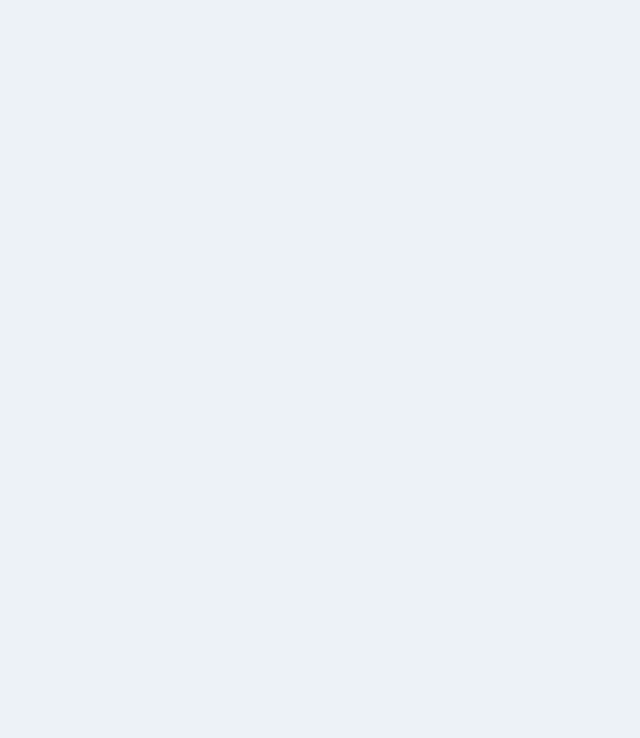
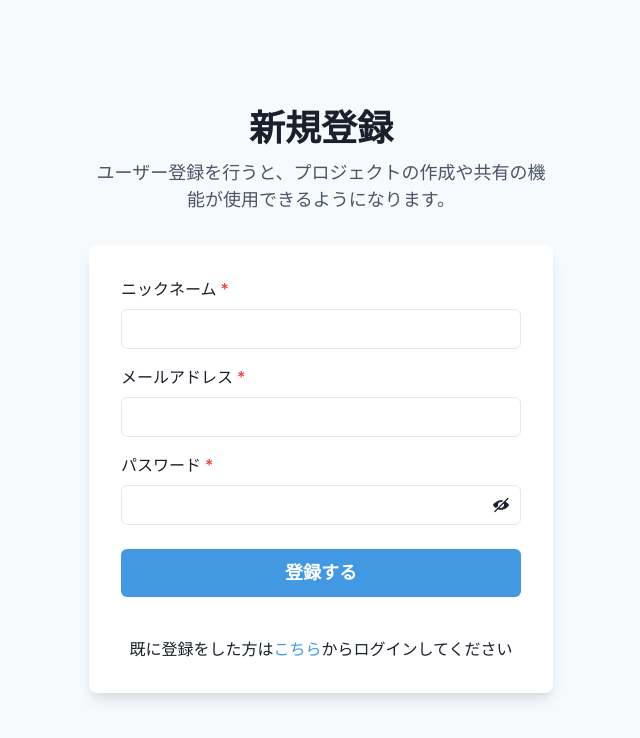
Before and after one commit to shota-6/schedule-app, a React (Create React App) app: page /sign-up in a window 1280 px wide. Before the commit this address had no page. Shown: the top 738 px of the page, without its empty margins (319-959 px from the left). Built offline with nearby package versions, Linux system fonts and the light colour scheme.

Commit message:
create login pages

```diff
--- a/src/components/organisms/header/HeaderNav.tsx
+++ b/src/components/organisms/header/HeaderNav.tsx
@@ -77,29 +77,24 @@
           direction={"row"}
           spacing={6}
         >
-
-          <Link
+          <Button
             as={RouterLink}
             to="/"
             p={2}
             fontSize={"sm"}
             fontWeight={400}
-            style={{
-              whiteSpace: "nowrap",
-              display: "inline-flex",
-              alignItems: "end",
-            }}
           >
             ログイン
-          </Link>
+          </Button>
 
           <Button
+            as={RouterLink}
+            to="/sign-up"
             display={{ base: "none", md: "inline-flex" }}
             fontSize={"sm"}
             fontWeight={600}
             color={"white"}
             bg={"blue.500"}
-            //   href={'#'}
             _hover={{
               bg: "blue.400",
             }}
--- a/src/components/pages/HomeUser.tsx
+++ b/src/components/pages/HomeUser.tsx
@@ -1,5 +1,4 @@
 import { memo, FC } from "react";
-import { Link } from "react-router-dom";
 
 export const HomeUser: FC = memo(() => {
   return (
--- a/src/components/pages/LoginUser.tsx
+++ b/src/components/pages/LoginUser.tsx
@@ -1,12 +1,75 @@
-import { memo, FC } from "react";
-import { Link } from "react-router-dom";
+import {
+  Flex,
+  Box,
+  FormControl,
+  FormLabel,
+  Input,
+  Stack,
+  Link,
+  Button,
+  Heading,
+  Text,
+  useColorModeValue,
+} from "@chakra-ui/react";
+import { FC, memo } from "react";
+import { NavLink as RouterLink } from "react-router-dom";
 
 export const LoginUser: FC = memo(() => {
   return (
-    <>
-      <h1>ユーザーログインページです</h1>
-      <br />
-      <Link to="/user_home">ユーザーHOMEページに移動</Link>
-    </>
+    <Flex
+      minH={"100vh"}
+      align={"center"}
+      justify={"center"}
+      bg={useColorModeValue("gray.50", "gray.800")}
+    >
+      <Stack spacing={8} mx={"auto"} maxW={"lg"} py={12} px={6}>
+        <Stack align={"center"}>
+          <Heading fontSize={"4xl"}>ログイン</Heading>
+          <Text fontSize={"lg"} color={"gray.600"}>
+            共有パスをお持ちの方は <Link as={RouterLink} to="/visiter" color={"blue.400"}>こちら</Link>
+          </Text>
+        </Stack>
+        <Box
+          rounded={"lg"}
+          bg={useColorModeValue("white", "gray.700")}
+          boxShadow={"lg"}
+          p={8}
+          w={{ base: "auto", md: "md" }}
+        >
+          <Stack spacing={4}>
+            <FormControl id="email">
+              <FormLabel>メールアドレス</FormLabel>
+              <Input type="email" />
+            </FormControl>
+            <FormControl id="password">
+              <FormLabel>パスワード</FormLabel>
+              <Input type="password" />
+            </FormControl>
+            <Stack spacing={6}>
+              <Stack
+                direction={{ base: "column", sm: "row" }}
+                align={"start"}
+                justify={"space-between"}
+              >
+                {/* <Checkbox>Remember me</Checkbox>
+                  <Link color={"blue.400"}>Forgot password?</Link> */}
+                <Text fontSize={"md"} color={"gray.600"}>
+                  新規登録の方は<Link as={RouterLink} to="/sign-up" color={"blue.400"}>こちら</Link>から
+                </Text>
+              </Stack>
+              <Button
+                bg={"blue.400"}
+                color={"white"}
+                _hover={{
+                  bg: "blue.500",
+                }}
+              >
+                ログイン
+              </Button>
+            </Stack>
+          </Stack>
+        </Box>
+      </Stack>
+    </Flex>
   );
 });
--- /dev/null
+++ b/src/components/pages/LoginVisiter.tsx
@@ -0,0 +1,71 @@
+import {
+    Flex,
+    Box,
+    FormControl,
+    FormLabel,
+    Input,
+    Stack,
+    Link,
+    Button,
+    Heading,
+    Text,
+    useColorModeValue,
+  } from "@chakra-ui/react";
+  import { FC, memo } from "react";
+  import { NavLink as RouterLink } from "react-router-dom";
+
+  export const LoginVisiter: FC = memo(() => {
+    return (
+      <Flex
+        minH={"100vh"}
+        align={"center"}
+        justify={"center"}
+        bg={useColorModeValue("gray.50", "gray.800")}
+      >
+        <Stack spacing={8} mx={"auto"} maxW={"lg"} py={12} px={6}>
+          <Stack align={"center"}>
+            <Heading fontSize={"4xl"}>プロジェクトに参加する</Heading>
+            <Text fontSize={"lg"} color={"gray.600"}>
+              共有されたパスを入力してください。
+            </Text>
+          </Stack>
+          <Box
+            rounded={"lg"}
+            bg={useColorModeValue("white", "gray.700")}
+            boxShadow={"lg"}
+            p={8}
+            w={{ base: "auto", md: "md" }}
+          >
+            <Stack spacing={4}>
+              <FormControl id="password">
+                <FormLabel>共有パス</FormLabel>
+                <Input type="password" />
+              </FormControl>
+              <Stack spacing={6}>
+                <Stack
+                  direction={{ base: "column", sm: "row" }}
+                  align={"start"}
+                  justify={"space-between"}
+                >
+                  {/* <Checkbox>Remember me</Checkbox>
+                    <Link color={"blue.400"}>Forgot password?</Link> */}
+                  <Text fontSize={"md"} color={"gray.600"}>
+                    プロジェクトを作成する場合は、<Link as={RouterLink} to="/sign-up" color={"blue.400"}>ユーザー登録</Link>してください。
+                  </Text>
+                </Stack>
+                <Button
+                  bg={"blue.400"}
+                  color={"white"}
+                  _hover={{
+                    bg: "blue.500",
+                  }}
+                >
+                  参加する
+                </Button>
+              </Stack>
+            </Stack>
+          </Box>
+        </Stack>
+      </Flex>
+    );
+  });
--- /dev/null
+++ b/src/components/pages/SignUp.tsx
@@ -0,0 +1,94 @@
+import {
+  Flex,
+  Box,
+  FormControl,
+  FormLabel,
+  Input,
+  InputGroup,
+  InputRightElement,
+  Stack,
+  Button,
+  Heading,
+  Text,
+  useColorModeValue,
+  Link,
+} from "@chakra-ui/react";
+import { FC, memo, useState } from "react";
+import { ViewIcon, ViewOffIcon } from "@chakra-ui/icons";
+import { NavLink as RouterLink } from "react-router-dom";
+
+export const SignUp: FC = memo(() => {
+  const [showPassword, setShowPassword] = useState(false);
+
+  return (
+    <Flex
+      minH={"100vh"}
+      align={"center"}
+      justify={"center"}
+      bg={useColorModeValue("gray.50", "gray.800")}
+    >
+      <Stack spacing={8} mx={"auto"} maxW={"lg"} py={12} px={6}>
+        <Stack align={"center"}>
+          <Heading fontSize={"4xl"} textAlign={"center"}>
+            新規登録
+          </Heading>
+          <Text fontSize={"lg"} color={"gray.600"} align={"center"}>
+            ユーザー登録を行うと、プロジェクトの作成や共有の機能が使用できるようになります。
+          </Text>
+        </Stack>
+        <Box
+          rounded={"lg"}
+          bg={useColorModeValue("white", "gray.700")}
+          boxShadow={"lg"}
+          p={8}
+        >
+          <Stack spacing={4}>
+            <FormControl id="firstName" isRequired>
+              <FormLabel>ニックネーム</FormLabel>
+              <Input type="text" />
+            </FormControl>
+
+            <FormControl id="email" isRequired>
+              <FormLabel>メールアドレス</FormLabel>
+              <Input type="email" />
+            </FormControl>
+            <FormControl id="password" isRequired>
+              <FormLabel>パスワード</FormLabel>
+              <InputGroup>
+                <Input type={showPassword ? "text" : "password"} />
+                <InputRightElement h={"full"}>
+                  <Button
+                    variant={"ghost"}
+                    onClick={() =>
+                      setShowPassword((showPassword) => !showPassword)
+                    }
+                  >
+                    {showPassword ? <ViewIcon /> : <ViewOffIcon />}
+                  </Button>
+                </InputRightElement>
+              </InputGroup>
+            </FormControl>
+            <Stack spacing={10} pt={2}>
+              <Button
+                loadingText="Submitting"
+                size="lg"
+                bg={"blue.400"}
+                color={"white"}
+                _hover={{
+                  bg: "blue.500",
+                }}
+              >
+                登録する
+              </Button>
+            </Stack>
+            <Stack pt={6}>
+              <Text align={"center"}>
+                既に登録をした方は<Link　as={RouterLink} to="/" color={"blue.400"}>こちら</Link>からログインしてください
+              </Text>
+            </Stack>
+          </Stack>
+        </Box>
+      </Stack>
+    </Flex>
+  );
+});
--- a/src/components/pages/router/Router.tsx
+++ b/src/components/pages/router/Router.tsx
@@ -4,12 +4,16 @@
 import { HomeUser } from "../HomeUser";
 import { LoginUser } from "../LoginUser";
 import { HeaderLayout } from "../../template/HeaderLayout";
+import { SignUp } from "../SignUp";
+import { LoginVisiter } from "../LoginVisiter";
 
 export const Router: FC = memo(() => {
   return (
     <BrowserRouter>
       <Routes>
         <Route index element={<LoginUser />} />
+        <Route path="/sign-up" element={<SignUp />} />
+        <Route path="/visiter" element={<LoginVisiter />} />
         <Route path="/" element={<HeaderLayout />}>
           <Route path="/user_home" element={<HomeUser />} />
         </Route>
```
Lines whose indentation alone changed are shown as unchanged.
